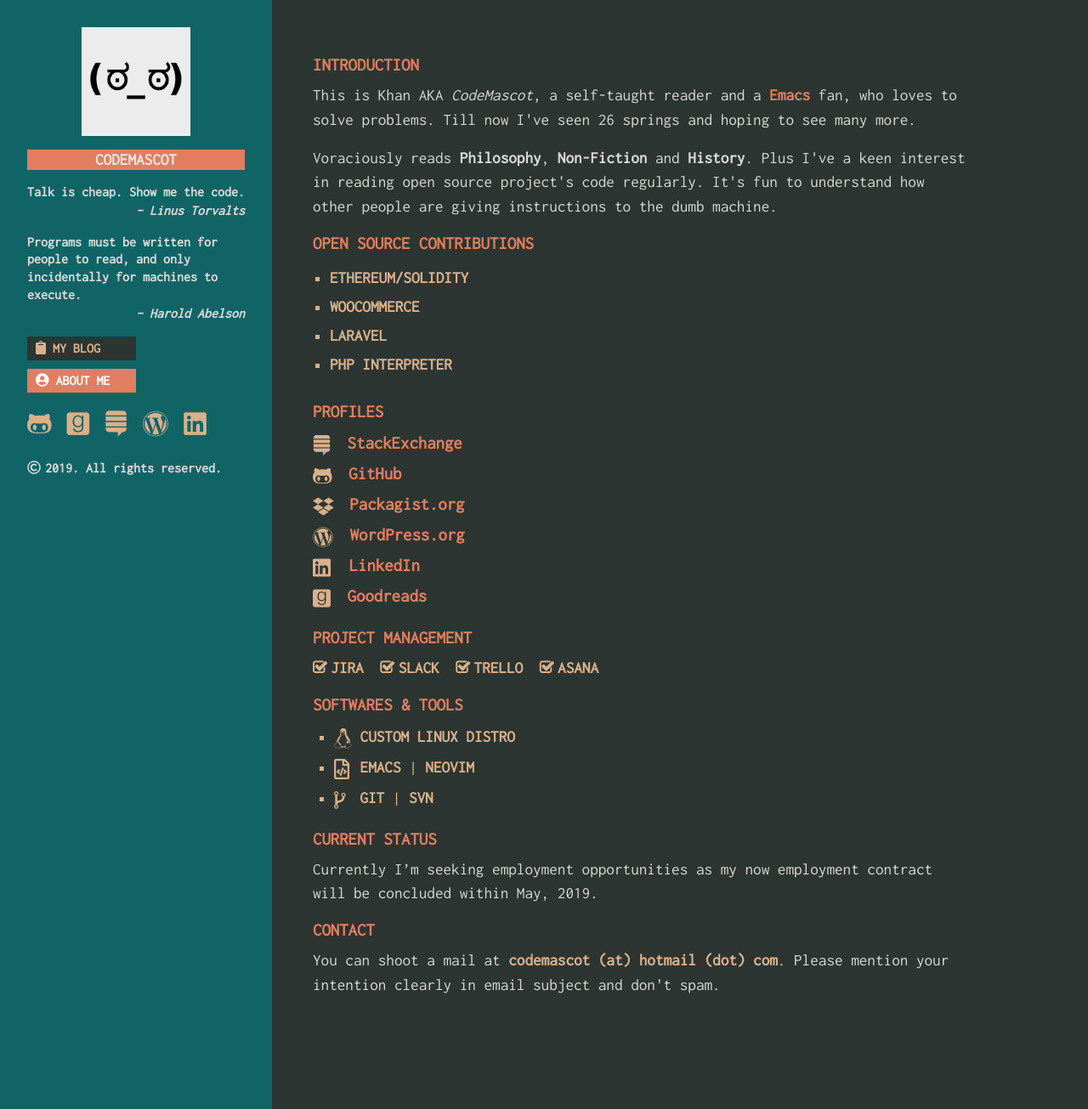
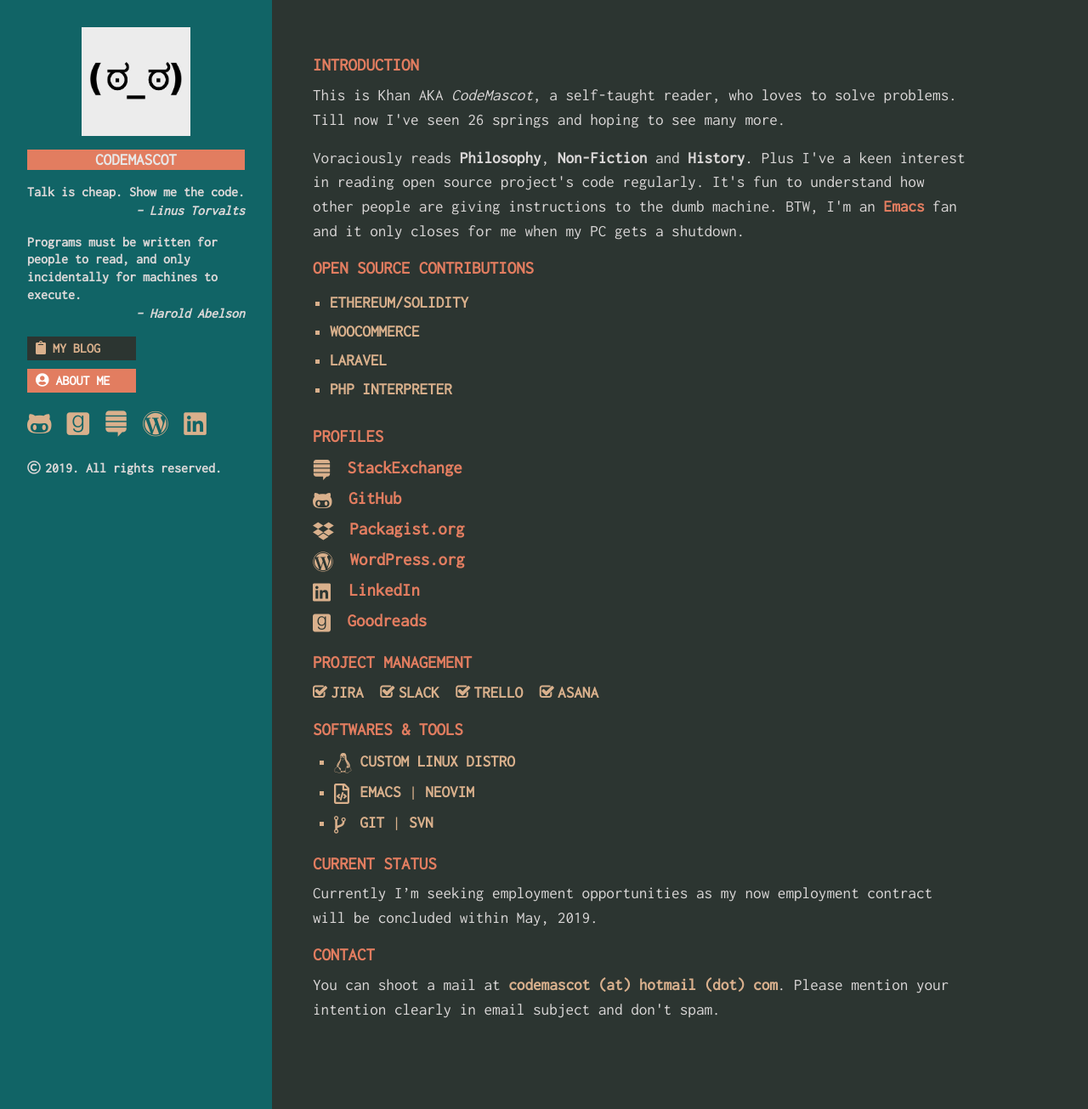
Before and after one commit to khanrn/codemascot.github.io, a Jekyll site: the page built from about-me/index.html, in a window 1280 px wide and 1305 px high. Shown: the whole window at 85% size. Built offline with Jekyll 4.4.1, drawn with Linux system fonts in a browser that asks for light colours; nearby versions of some CDN libraries.

Commit message:
About me updated

```diff
--- a/about-me/index.html
+++ b/about-me/index.html
@@ -6,9 +6,9 @@
 
 <div class="page">
 	<h1 class="page-title">Introduction</h1>
-	<p>This is Khan AKA <em>CodeMascot</em>, a self-taught reader and a <a target="_blank" href="https://www.gnu.org/software/emacs/"><b>Emacs</b></a> fan, who loves to solve problems. Till now I've seen <span id="age-year"></span> springs and hoping to see many more.</p>
+	<p>This is Khan AKA <em>CodeMascot</em>, a self-taught reader, who loves to solve problems. Till now I've seen <span id="age-year"></span> springs and hoping to see many more.</p>
 
-	<p>Voraciously reads <b>Philosophy</b>, <b>Non-Fiction</b> and <b>History</b>. Plus I've a keen interest in reading open source project's code regularly. It's fun to understand how other people are giving instructions to the dumb machine.</p>
+	<p>Voraciously reads <b>Philosophy</b>, <b>Non-Fiction</b> and <b>History</b>. Plus I've a keen interest in reading open source project's code regularly. It's fun to understand how other people are giving instructions to the dumb machine. BTW, I'm an <a target="_blank" href="https://www.gnu.org/software/emacs/"><b>Emacs</b></a> fan and it only closes for me when my PC gets a shutdown.</p>
 	<h1 class="page-title">Open Source Contributions</h>
 	<ul class="contributions">
 		<li><a target="_blank" href="https://github.com/ethereum/solidity/pulls?utf8=%E2%9C%93&q=is%3Amerged+is%3Apr+author%3Acodemascot+">ethereum/solidity</a></li>
```
